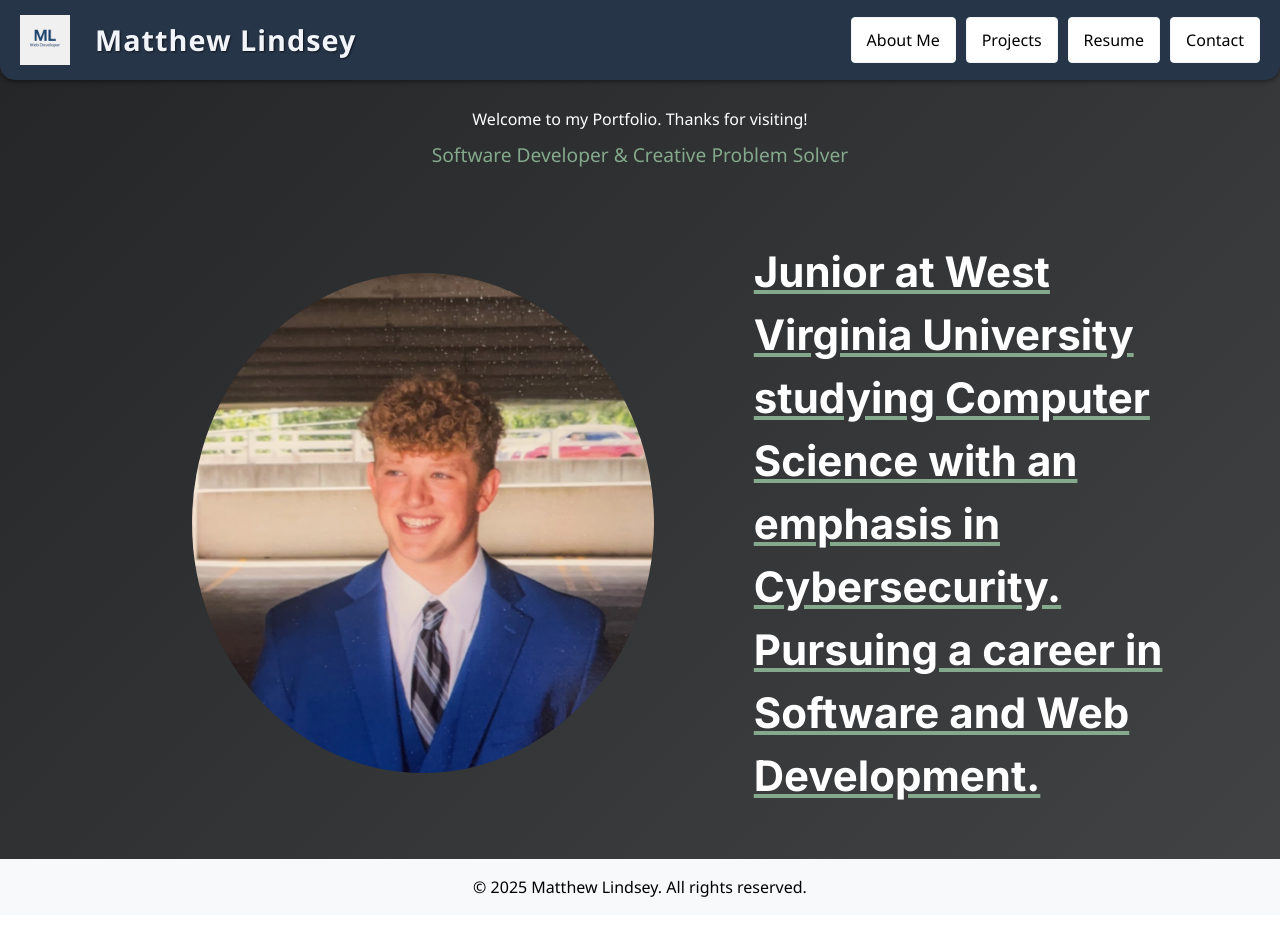
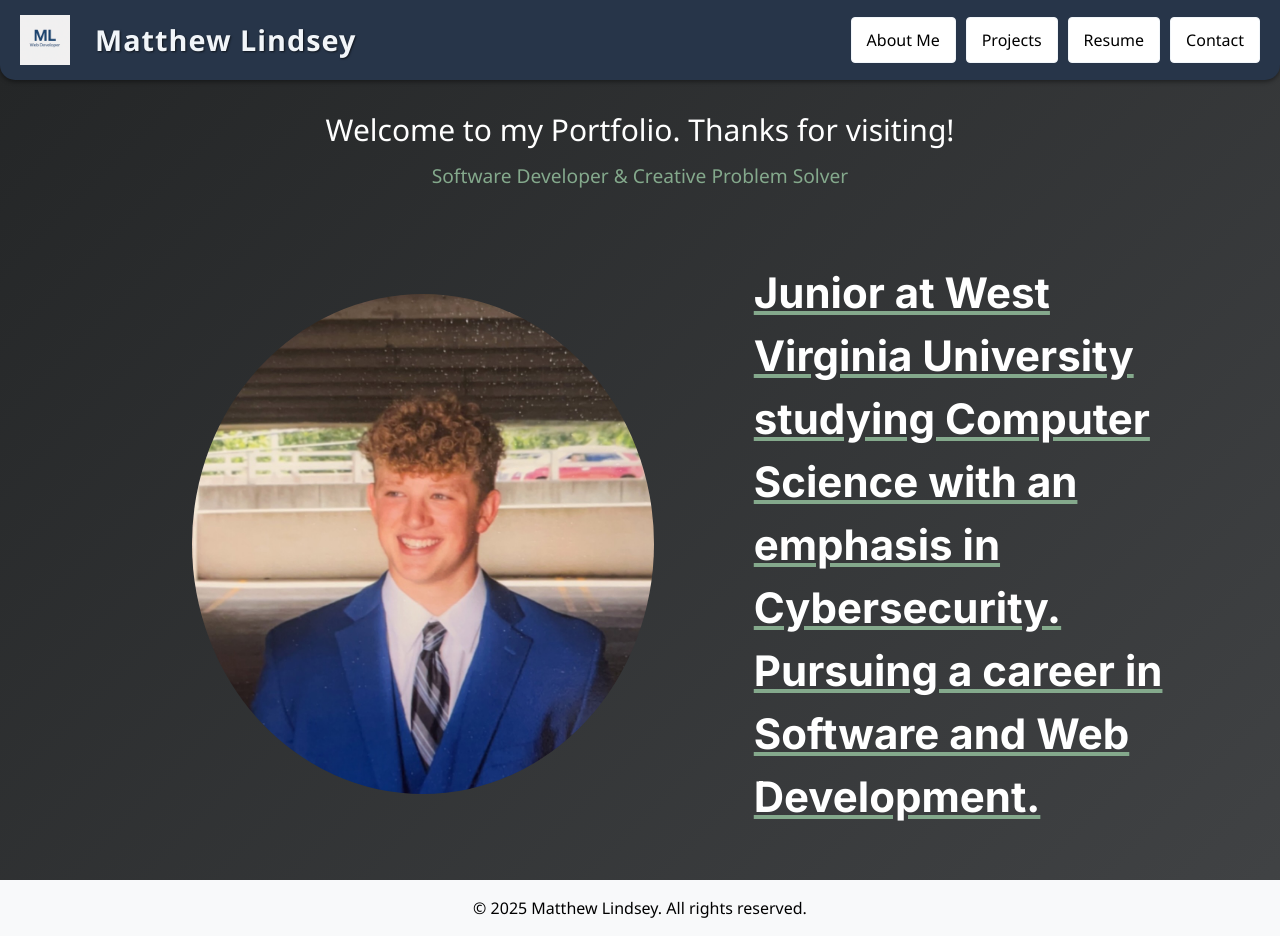
Before and after one commit to mattlind07/Portfolio, a React (Create React App) app: page / in a window 1280 px wide. Before the commit the page ends 915 px from the top, so only its background shows below. Built offline with nearby package versions, Linux system fonts and the light colour scheme.

Commit message:
Styling updates

```diff
--- a/src/pages/Landing.css
+++ b/src/pages/Landing.css
@@ -25,6 +25,7 @@
     margin-top: 75px;
     margin-bottom: 50px;
     padding: 0 20px;
+    font-size: 30px;
 }
 .landing-container {
     display: flex;
```
